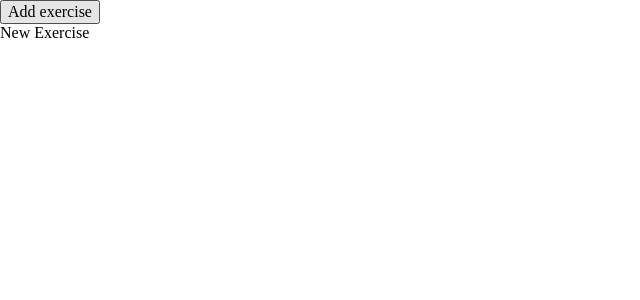
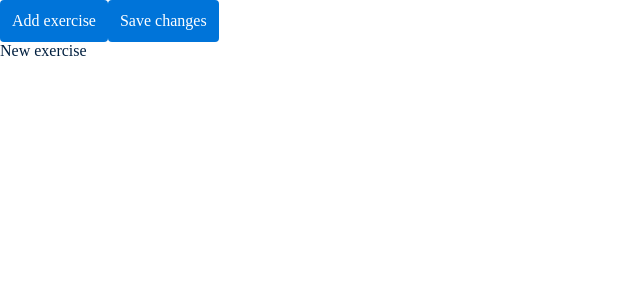
Before and after one commit to Wedvich/megaflex, a React app: page / in a window 1280 px wide. Both pictures are taken after a click on the button "Add exercise". Shown: the top 300 px of the page, without its empty margins (0-640 px from the left). Built offline with nearby package versions, Linux system fonts and the light colour scheme.

Commit message:
Add some model stuff

```diff
--- a/package.json
+++ b/package.json
@@ -21,14 +21,17 @@
     "@babel/preset-react": "^7.0.0",
     "@babel/preset-typescript": "^7.3.3",
     "@hot-loader/react-dom": "^16.9.0",
+    "@types/classnames": "^2.2.9",
     "@types/jest": "^24.0.17",
     "@types/react": "^16.9.2",
     "@types/react-dom": "^16.8.5",
     "@types/react-redux": "^7.1.2",
+    "@types/uuid": "^3.4.5",
     "@typescript-eslint/eslint-plugin": "^2.0.0",
     "@typescript-eslint/parser": "^2.0.0",
     "babel-jest": "^24.9.0",
     "babel-loader": "^8.0.6",
+    "classnames": "^2.2.6",
     "cross-env": "^5.2.0",
     "css-loader": "^3.2.0",
     "dotenv": "^8.0.0",
@@ -52,6 +55,7 @@
     "redux": "^4.0.4",
     "style-loader": "^1.0.0",
     "typescript": "^3.5.3",
+    "uuid": "^3.3.2",
     "webpack": "^4.39.2",
     "webpack-bundle-analyzer": "^3.4.1",
     "webpack-cli": "^3.3.6",
--- a/src/App.tsx
+++ b/src/App.tsx
@@ -4,6 +4,8 @@ import { Provider } from 'react-redux';
 
 import configureStore from './store';
 import Template from './template/Template';
+
+import './app.css';
 
 const store = configureStore();
 
--- /dev/null
+++ b/src/app.css
@@ -0,0 +1,23 @@
+* {
+  box-sizing: border-box;
+}
+
+body {
+  background: #fff;
+  color: #001f3f;
+  font-size: 16px;
+}
+
+.button--primary {
+  background: #0074d9;
+  border: none;
+  border-radius: .25em;
+  color: white;
+  outline: none;
+  padding: .75em;
+}
+
+.button--disabled {
+  background: #aaa;
+  color: #001f3f;
+}
--- /dev/null
+++ b/src/common/utils.ts
@@ -0,0 +1,3 @@
+import { v4 as uuid } from 'uuid';
+
+export const generateId = () => uuid().replace(/\-/g, '');
--- a/src/template/Template.tsx
+++ b/src/template/Template.tsx
@@ -1,29 +1,29 @@
 import React from 'react';
 import { useDispatch, useSelector } from 'react-redux';
+import classNames from 'classnames';
 
 import { TemplateModel } from './model';
 import { RootState } from '../store/rootReducer';
 import { addExercise } from './actions';
 
-let exerciseKey = 0;
-
 const Template = () => {
   const dispatch = useDispatch();
-  const templates = useSelector<RootState, TemplateModel[]>(s => s.template.templates);
-
-  const currentTemplate = templates[0];
+  const currentTemplate = useSelector<RootState, TemplateModel>(s => s.template.currentTemplate);
 
   const onAddExercise = () => dispatch(addExercise());
 
   return (
     <div className="template">
       <div className="template__controls">
-        <button type="button" onClick={onAddExercise}>
+        <button className="button--primary" type="button" onClick={onAddExercise}>
           Add exercise
+        </button>
+        <button className="button--primary" type="button">
+          Save changes
         </button>
       </div>
       {currentTemplate.exercises.map(exercise => (
-        <div key={exerciseKey++} className="template__exercise">
+        <div key={exercise.id} className="template__exercise">
           <div className="template__exercise--name">{exercise.name}</div>
         </div>
       ))}
--- a/src/template/model.ts
+++ b/src/template/model.ts
@@ -1,4 +1,12 @@
-export interface TemplateModel {
-  name: string;
-  exercises: any[];
+import { generateId } from '../common/utils';
+
+export class TemplateModel {
+  id = generateId();
+  name = 'New template';
+  exercises: ExerciseModel[] = [];
 }
+
+export class ExerciseModel {
+  id = generateId();
+  name = 'New exercise';
+}
--- a/src/template/reducer.ts
+++ b/src/template/reducer.ts
@@ -1,37 +1,32 @@
 import { Reducer } from 'redux';
 import { actionTypes } from './actions';
-import { TemplateModel } from './model';
+import { ExerciseModel, TemplateModel } from './model';
 
 interface TemplateState {
+  currentTemplate: TemplateModel;
   templates: TemplateModel[];
 }
 
+const initialTemplate = new TemplateModel();
 const initialState: TemplateState = {
-  templates: [
-    {
-      name: 'Test Template',
-      exercises: [],
-    },
-  ],
+  currentTemplate: { ...initialTemplate },
+  templates: [initialTemplate],
 };
+
+initialState.currentTemplate = initialState.templates[0];
 
 const templateReducer: Reducer<TemplateState> = (state = initialState, action) => {
   switch (action.type) {
     case actionTypes.AddExercise: {
-      const templateIndex = 0;
-      const template = state.templates[templateIndex];
-      const exercises = [...template.exercises, { name: 'New Exercise' }];
+      const { currentTemplate } = state;
+      const exercises = [...currentTemplate.exercises, new ExerciseModel()];
 
       return {
         ...state,
-        templates: [
-          ...state.templates.slice(0, templateIndex),
-          {
-            ...template,
-            exercises,
-          },
-          ...state.templates.slice(templateIndex + 1),
-        ],
+        currentTemplate: {
+          ...currentTemplate,
+          exercises,
+        },
       };
     }
 
```
Also changed, not shown: 1 other file (tests, documents, lock files or other folders).
